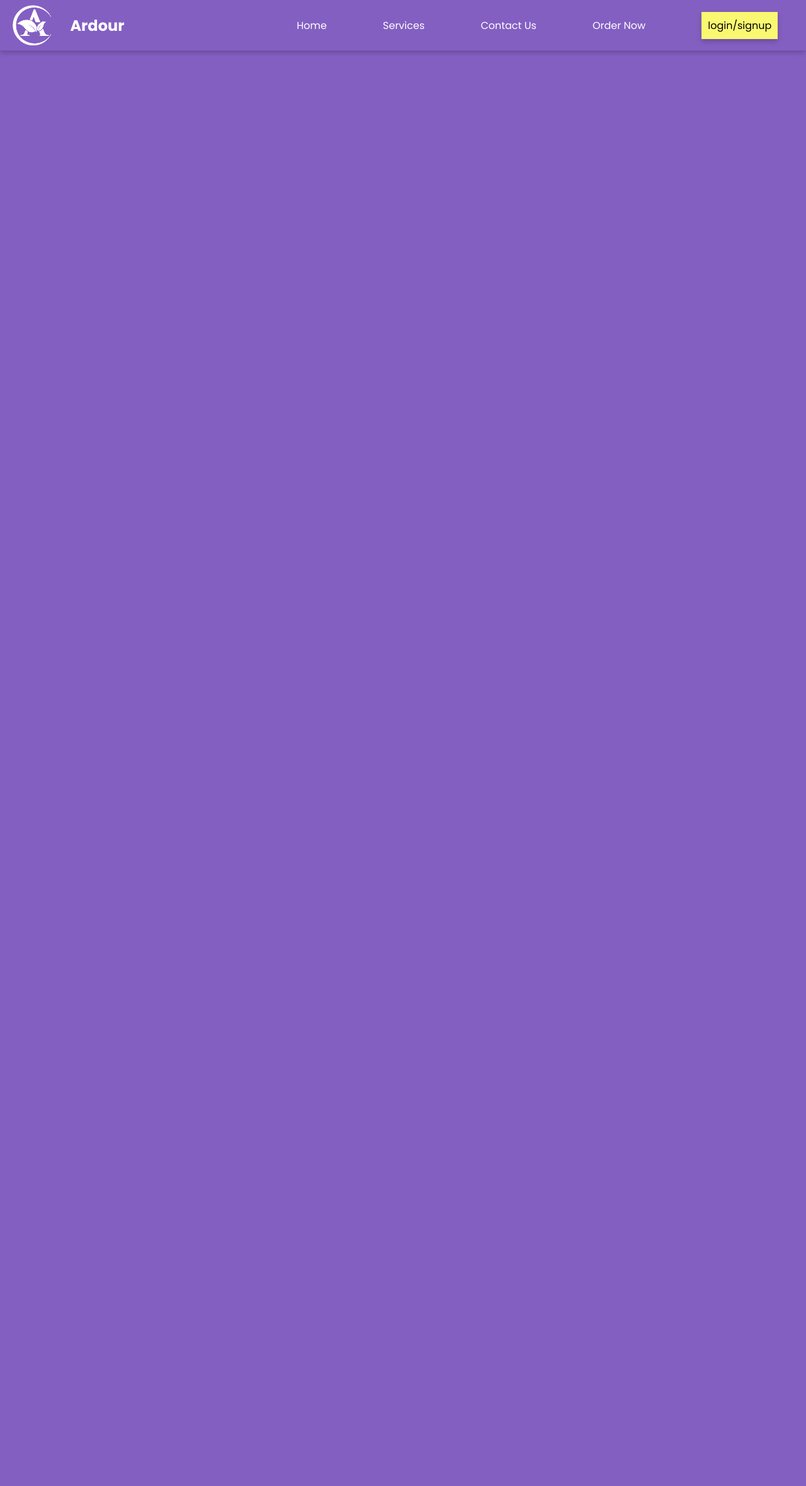
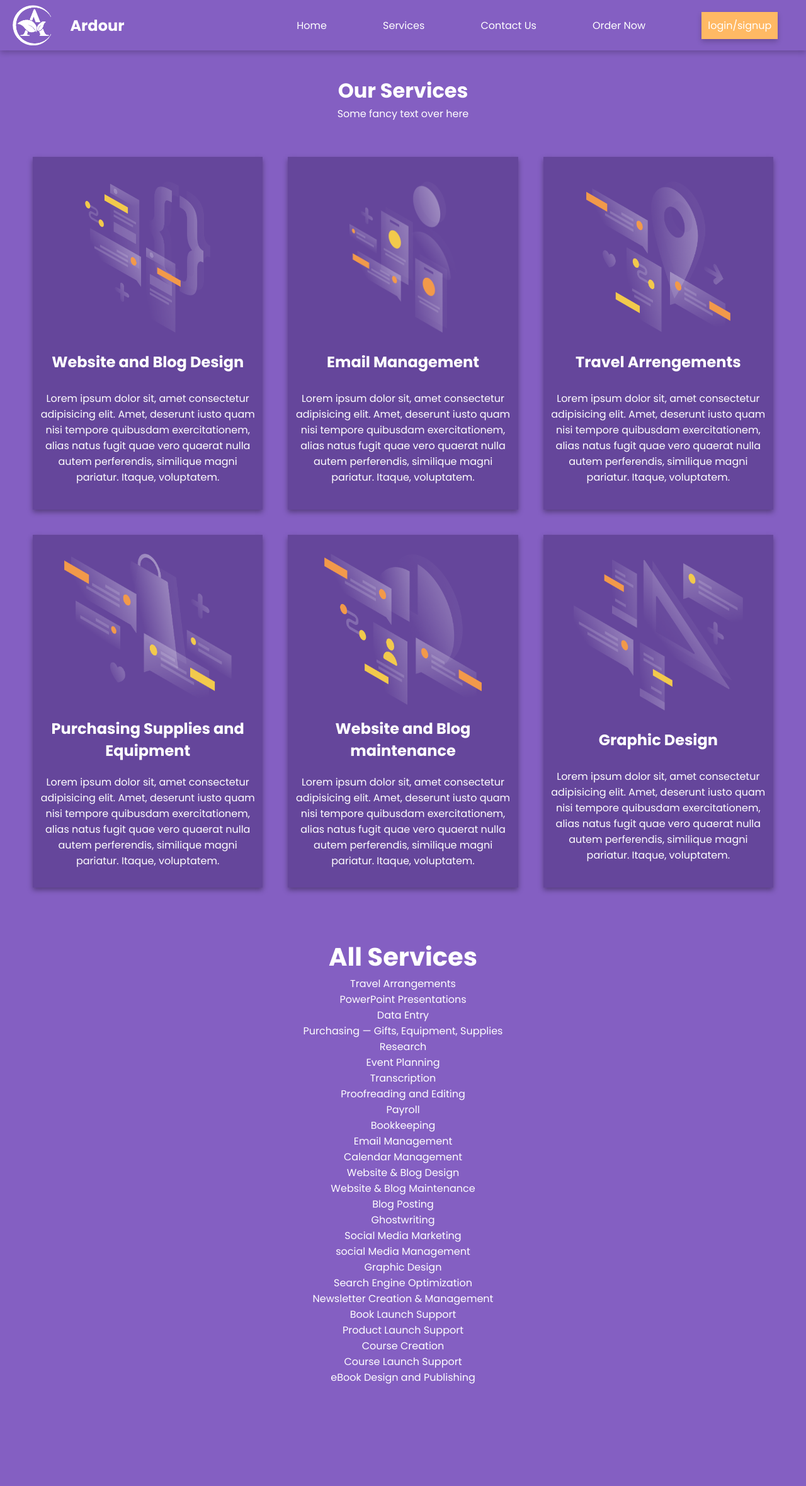
Before and after one commit to travis1999/Ardour1.0, a Flask app: page /services in a window 1280 px wide. Shown: the whole page at 63% size. Before the commit the page ends 86 px from the top, so only its background shows below. Run offline with Flask 2, Linux system fonts and the light colour scheme.

Commit message:
many  fixes

```diff
--- a/app.py
+++ b/app.py
@@ -1,5 +1,5 @@
 from flask import Flask, render_template, url_for, redirect
-
+from data import services as s_list
 
 app = Flask(__name__)
 
@@ -28,7 +28,7 @@ def favicon():
 
 @app.route('/services')
 def services():
-    return render_template("services.html")
+    return render_template("services.html", service_list=s_list)
 
 
 @app.route('/contact')
--- /dev/null
+++ b/data.py
@@ -0,0 +1,7 @@
+services = ['Travel Arrangements', 'PowerPoint Presentations','Data Entry',
+'Purchasing — Gifts, Equipment, Supplies','Research','Event Planning',
+'Transcription','Proofreading and Editing','Payroll','Bookkeeping','Email Management',
+'Calendar Management','Website & Blog Design','Website & Blog Maintenance',
+'Blog Posting','Ghostwriting','Social Media Marketing','social Media Management','Graphic Design',
+'Search Engine Optimization','Newsletter Creation & Management','Book Launch Support',
+'Product Launch Support','Course Creation','Course Launch Support','eBook Design and Publishing']
--- a/static/styles/style.css
+++ b/static/styles/style.css
@@ -51,8 +51,7 @@ nav{
 
 .login-btn{
     padding: 10px;
-    background:#faf871;
-    color: black !important;
+    background:#ffb964;
     box-shadow: 0 4px 8px 0 rgba(0,0,0,0.2);
     border-bottom: none !important;
 }
@@ -215,6 +220,59 @@ footer img{
     padding: 20px;
 }
 
+/* services */
+.head{
+    text-align: center;
+    margin-top: 5vh;
+    margin-bottom: 2vh;
+    color: white;
+}
+
+.services{
+    color: white;
+    display: flex;
+    width: 95%;
+    margin: auto;
+    padding-top: 5vh;
+}
+
+.service{
+    box-shadow: 0 4px 8px 0 rgba(0, 0, 0, 0.35);
+    display: flex;
+    flex-direction: column;
+    align-items: center;
+    text-align: center;
+    height: 70vh;
+    justify-content: space-evenly;
+    margin-left: 20px;
+    margin-right: 20px;
+    padding: 10px;
+    background: #65469b;
+
+}
+.service-icon{
+    display: flex;
+    justify-content: center;
+    align-items: center;
+}
+
+.service-icon img{
+    height: 30vh;
+
+}
+
+
+.other-services{
+    margin-top: 10vh;
+    margin-bottom: 20vh;
+    color: white;
+    text-align: center;
+}
+
+.other-services h1{
+    font-size: 40px;
+}
+
 
 @media screen and (max-width: 1400px){
     .info h1{
--- a/templates/index.html
+++ b/templates/index.html
@@ -10,7 +10,7 @@
                 marketing and customer relations. Any sized enterprise will benefit from our services which free up
                 resources, in turn, enable you to focus on what is important.
             </p>
-            <button>learn more</button>
+            <a class="info-btn" href="{{url_for('services')}}">learn more</a>
         </div>
         <div class="image">
             <img src="../static/images/assistant.png" alt="working man">
--- a/templates/services.html
+++ b/templates/services.html
@@ -1,5 +1,92 @@
 {% extends "template.html" %}
 {% block content %}
 
+<div class="head">
+    <h1>Our Services</h1>
+    <p>Some fancy text over here</p>
+</div>
+
+<div class="services">
+    <div class="service">
+        <div class="service-icon">
+            <img src="../static/images/illustrations/web.png" alt="">
+        </div>
+        <h2>Website and Blog Design</h2>
+        <p>
+            Lorem ipsum dolor sit, amet consectetur adipisicing elit. Amet, deserunt iusto quam nisi tempore quibusdam exercitationem, alias natus fugit quae vero quaerat nulla autem perferendis, similique magni pariatur. Itaque, voluptatem.
+        </p>
+
+    </div>
+
+    <div class="service">
+        <div class="service-icon">
+            <img src="../static/images/illustrations/email.png" alt="">
+        </div>
+        <h2>Email Management</h2>
+        <p>
+            Lorem ipsum dolor sit, amet consectetur adipisicing elit. Amet, deserunt iusto quam nisi tempore quibusdam exercitationem, alias natus fugit quae vero quaerat nulla autem perferendis, similique magni pariatur. Itaque, voluptatem.
+        </p>
+
+    </div>
+
+    <div class="service">
+        <div class="service-icon">
+            <img src="../static/images/illustrations/travel.png" alt="">
+        </div>
+        <h2>Travel Arrengements</h2>
+        <p>
+            Lorem ipsum dolor sit, amet consectetur adipisicing elit. Amet, deserunt iusto quam nisi tempore quibusdam exercitationem, alias natus fugit quae vero quaerat nulla autem perferendis, similique magni pariatur. Itaque, voluptatem.
+        </p>
+
+    </div>
+</div>
+
+<div class="services">
+    <div class="service">
+        <div class="service-icon">
+            <img src="../static/images/illustrations/shopping.png" alt="">
+        </div>
+        <h2>Purchasing Supplies and Equipment</h2>
+        <p>
+            Lorem ipsum dolor sit, amet consectetur adipisicing elit. Amet, deserunt iusto quam nisi tempore quibusdam exercitationem, alias natus fugit quae vero quaerat nulla autem perferendis, similique magni pariatur. Itaque, voluptatem.
+        </p>
+
+    </div>
+
+    <div class="service">
+        <div class="service-icon">
+            <img src="../static/images/illustrations/maintenance.png" alt="">
+        </div>
+        <h2>Website and Blog maintenance</h2>
+        <p>
+            Lorem ipsum dolor sit, amet consectetur adipisicing elit. Amet, deserunt iusto quam nisi tempore quibusdam exercitationem, alias natus fugit quae vero quaerat nulla autem perferendis, similique magni pariatur. Itaque, voluptatem.
+        </p>
+
+    </div>
+
+    <div class="service">
+        <div class="service-icon">
+            <img src="../static/images/illustrations/graphic.png" alt="">
+        </div>
+        <h2>Graphic Design</h2>
+        <p>
+            Lorem ipsum dolor sit, amet consectetur adipisicing elit. Amet, deserunt iusto quam nisi tempore quibusdam exercitationem, alias natus fugit quae vero quaerat nulla autem perferendis, similique magni pariatur. Itaque, voluptatem.
+        </p>
+
+    </div>
+</div>
+
+<div class="other-services">
+    <h1>All Services</h1>
+    <ul class="services-list">
+        {% for n in service_list %}
+        <li>{{n}}</li>
+        {% endfor %}
+    </ul>
+</div>
+
+</div>
+
+
 
 {% endblock %}
```
Also changed, not shown: other parts of static/styles/style.css (+50 -14 lines), static/images/illustrations/email.png (added), static/images/illustrations/graphic.png (added), static/images/illustrations/maintenance.png (added), static/images/illustrations/payroll.png (added), static/images/illustrations/shopping.png (added), static/images/illustrations/travel.png (added), static/images/illustrations/web.png (added).
